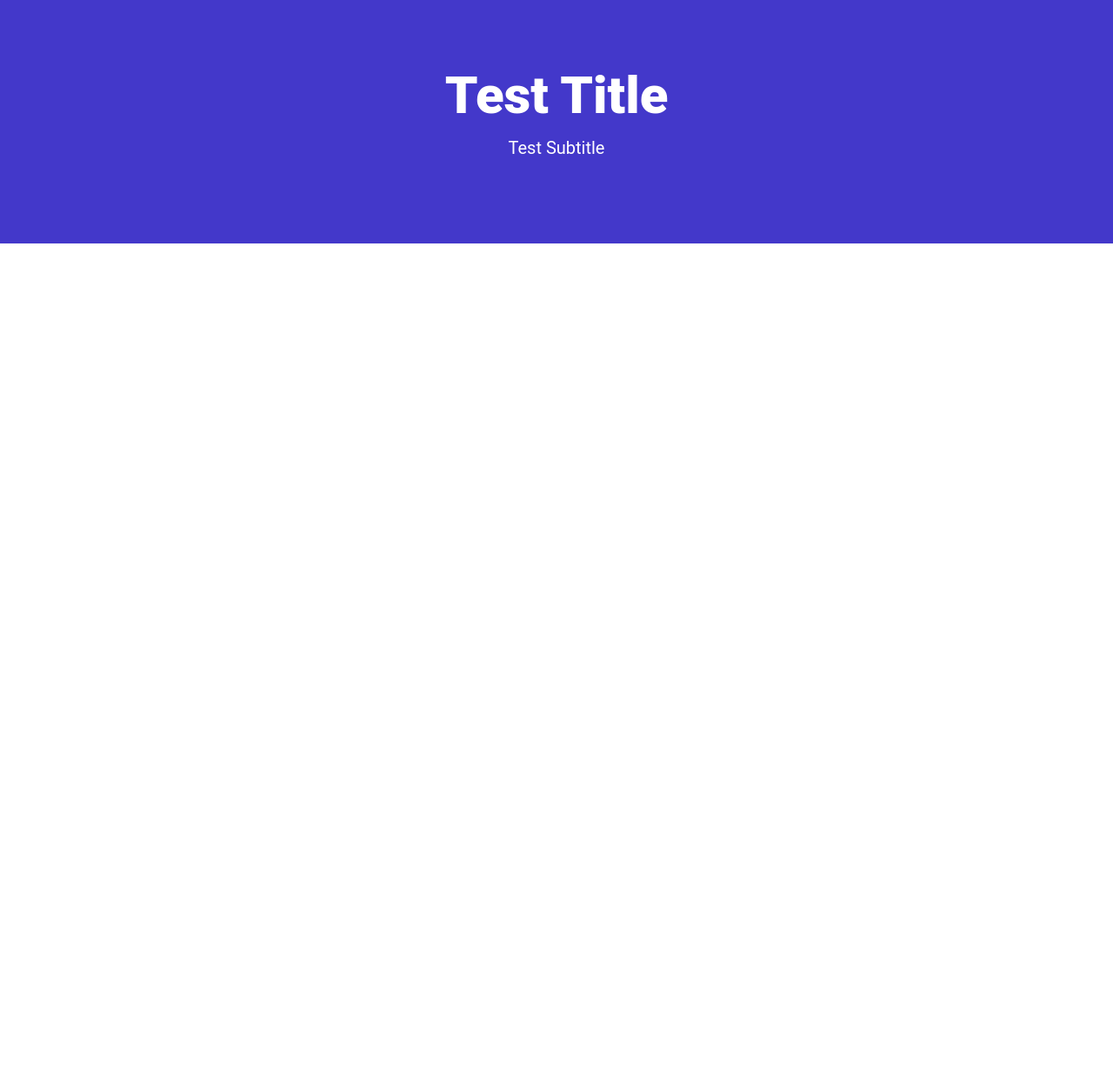
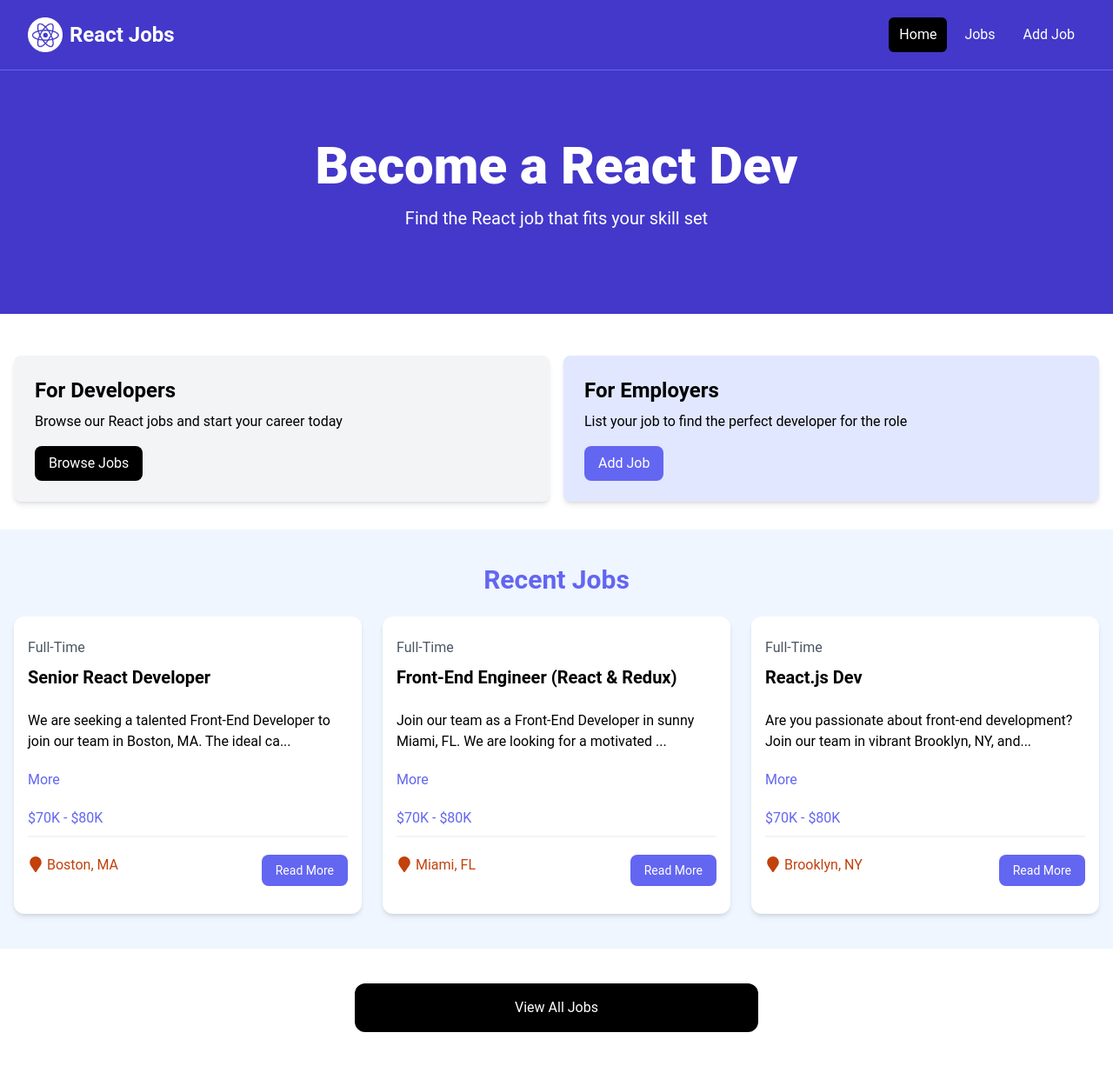
Before and after one commit to laxmi999/job-listing-react, a React (Vite) app: page / in a window 1280 px wide. Shown: the whole page at 87% size. Before the commit the page ends 800 px from the top, so only its background shows below. Built offline with nearby package versions, Linux system fonts and the light colour scheme.

Commit message:
react router

```diff
--- a/src/App.jsx
+++ b/src/App.jsx
@@ -5,15 +5,19 @@ import {
   createRoutesFromElements,
   RouterProvider,
 } from 'react-router-dom';
+import MainLayout from './layouts/MainLayout';
 import HomePage from './pages/HomePage';
-import Navbar from './components/Navbar';
-import Hero1 from './components/Hero1';
-import HomeCards from './components/HomeCards';
-import JobListings from './components/JobListings';
-import ViewAllJobs from './components/ViewAllJobs';
+import JobsPage from './pages/JobsPage';
+import NotFoundPage from './pages/NotFoundPage';
 
 const router = createBrowserRouter(
-  createRoutesFromElements(<Route index element={<HomePage />}></Route>)
+  createRoutesFromElements(
+    <Route path="/" element={<MainLayout />}>
+      <Route index element={<HomePage />} />
+      <Route path="/jobs" element={<JobsPage />} />
+      <Route path="*" element={<NotFoundPage />} />
+    </Route>
+  )
 );
 
 const App = () => {
--- a/src/components/Hero1.jsx
+++ b/src/components/Hero1.jsx
@@ -1,6 +1,9 @@
 import React from 'react';
 
-const Hero1 = ({ title = 'Test Title', subtitle = 'Test Subtitle' }) => {
+const Hero1 = ({
+  title = 'Become a React Dev',
+  subtitle = 'Find the React job that fits your skill set',
+}) => {
   return (
     <>
       <section className="bg-indigo-700 py-20 mb-4">
--- a/src/components/HomeCards.jsx
+++ b/src/components/HomeCards.jsx
@@ -1,4 +1,5 @@
 import React from 'react';
+import { Link } from 'react-router-dom';
 import Cards from './Cards';
 
 const HomeCards = () => {
@@ -12,12 +13,12 @@ const HomeCards = () => {
               <p className="mt-2 mb-4">
                 Browse our React jobs and start your career today
               </p>
-              <a
-                href="/jobs.html"
+              <Link
+                to="/jobs"
                 className="inline-block bg-black text-white rounded-lg px-4 py-2 hover:bg-gray-700"
               >
                 Browse Jobs
-              </a>
+              </Link>
             </Cards>
 
             <Cards bg="bg-indigo-100">
@@ -25,12 +26,12 @@ const HomeCards = () => {
               <p className="mt-2 mb-4">
                 List your job to find the perfect developer for the role
               </p>
-              <a
-                href="/add-job.html"
+              <Link
+                to="/add-job"
                 className="inline-block bg-indigo-500 text-white rounded-lg px-4 py-2 hover:bg-indigo-600"
               >
                 Add Job
-              </a>
+              </Link>
             </Cards>
           </div>
         </div>
--- a/src/components/JobListing.jsx
+++ b/src/components/JobListing.jsx
@@ -1,6 +1,7 @@
 import React from 'react';
 import { useState } from 'react';
 import { FaMapMarker } from 'react-icons/fa';
+import { Link } from 'react-router-dom';
 
 const JobListing = ({ job }) => {
   const [showFullDescription, setShowFullDescription] = useState(false);
@@ -35,12 +36,12 @@ const JobListing = ({ job }) => {
             <FaMapMarker className="inline text-lg mb-1 mr-1" />
             {job.location}
           </div>
-          <a
-            href={`/job/${job.id}`}
+          <Link
+            to={`/job/${job.id}`}
             className="h-[36px] bg-indigo-500 hover:bg-indigo-600 text-white px-4 py-2 rounded-lg text-center text-sm"
           >
             Read More
-          </a>
+          </Link>
         </div>
       </div>
     </div>
--- a/src/components/JobListings.jsx
+++ b/src/components/JobListings.jsx
@@ -3,17 +3,17 @@ import React from 'react';
 import JobListing from './JobListing';
 import jobs from '../jobs.json';
 
-const JobListings = () => {
-  const recentJobs = jobs.slice(0, 3);
+const JobListings = ({ isHome = false }) => {
+  const jobListings = isHome ? jobs.slice(0, 3) : jobs;
   return (
     <>
       <section className="bg-blue-50 px-4 py-10">
         <div className="container-xl lg:container m-auto">
           <h2 className="text-3xl font-bold text-indigo-500 mb-6 text-center">
-            Browse Jobs
+            {isHome ? 'Recent Jobs' : 'Browse Jobs'}
           </h2>
           <div className="grid grid-cols-1 md:grid-cols-3 gap-6">
-            {recentJobs.map((job) => (
+            {jobListings.map((job) => (
               <JobListing key={job.id} job={job} />
             ))}
           </div>
--- a/src/components/Navbar.jsx
+++ b/src/components/Navbar.jsx
@@ -1,7 +1,13 @@
 import React from 'react';
+import { NavLink } from 'react-router-dom';
 import logo from '../assets/images/logo.png';
 
 const Navbar = () => {
+  const linkClass = ({ isActive }) =>
+    isActive
+      ? 'bg-black text-white hover:bg-gray-900 hover:text-white rounded-md px-3 py-2'
+      : 'text-white hover:bg-gray-900 hover:text-white rounded-md px-3 py-2';
+
   return (
     <>
       <nav className="bg-indigo-700 border-b border-indigo-500">
@@ -9,35 +15,23 @@ const Navbar = () => {
           <div className="flex h-20 items-center justify-between">
             <div className="flex flex-1 items-center justify-center md:items-stretch md:justify-start">
               {/* <!-- Logo --> */}
-              <a
-                className="flex flex-shrink-0 items-center mr-4"
-                href="/index.html"
-              >
+              <NavLink className="flex flex-shrink-0 items-center mr-4" to="/">
                 <img className="h-10 w-auto" src={logo} alt="React Jobs" />
                 <span className="hidden md:block text-white text-2xl font-bold ml-2">
                   React Jobs
                 </span>
-              </a>
+              </NavLink>
               <div className="md:ml-auto">
                 <div className="flex space-x-2">
-                  <a
-                    href="/index.html"
-                    className="text-white bg-black hover:bg-gray-900 hover:text-white rounded-md px-3 py-2"
-                  >
+                  <NavLink to="/" className={linkClass}>
                     Home
-                  </a>
-                  <a
-                    href="/jobs.html"
-                    className="text-white hover:bg-gray-900 hover:text-white rounded-md px-3 py-2"
-                  >
+                  </NavLink>
+                  <NavLink to="/jobs" className={linkClass}>
                     Jobs
-                  </a>
-                  <a
-                    href="/add-job.html"
-                    className="text-white hover:bg-gray-900 hover:text-white rounded-md px-3 py-2"
-                  >
+                  </NavLink>
+                  <NavLink to="/add-job" className={linkClass}>
                     Add Job
-                  </a>
+                  </NavLink>
                 </div>
               </div>
             </div>
--- a/src/components/ViewAllJobs.jsx
+++ b/src/components/ViewAllJobs.jsx
@@ -1,14 +1,15 @@
 import React from 'react';
+import { Link } from 'react-router-dom';
 
 const ViewAllJobs = () => {
   return (
     <section className="m-auto max-w-lg my-10 px-6">
-      <a
-        href="/jobs"
+      <Link
+        to="/jobs"
         className="block bg-black text-white text-center py-4 px-6 rounded-xl hover:bg-gray-700"
       >
         View All Jobs
-      </a>
+      </Link>
     </section>
   );
 };
--- a/src/layouts/MainLayout.jsx
+++ b/src/layouts/MainLayout.jsx
@@ -0,0 +1,14 @@
+import React from 'react';
+import { Outlet } from 'react-router-dom';
+import Navbar from '../components/Navbar';
+
+const MainLayout = () => {
+  return (
+    <>
+      <Navbar />
+      <Outlet />
+    </>
+  );
+};
+
+export default MainLayout;
--- a/src/pages/HomePage.jsx
+++ b/src/pages/HomePage.jsx
@@ -1,10 +1,16 @@
 import React from 'react';
 import Hero1 from '../components/Hero1';
+import HomeCards from '../components/HomeCards';
+import JobListings from '../components/JobListings';
+import ViewAllJobs from '../components/ViewAllJobs';
 
 const HomePage = () => {
   return (
     <>
       <Hero1 />
+      <HomeCards />
+      <JobListings isHome={true} />
+      <ViewAllJobs />
     </>
   );
 };
--- /dev/null
+++ b/src/pages/JobsPage.jsx
@@ -0,0 +1,12 @@
+import React from 'react';
+import JobListings from '../components/JobListings';
+
+const JobsPage = () => {
+  return (
+    <section className="bg-blue-50">
+      <JobListings />
+    </section>
+  );
+};
+
+export default JobsPage;
--- /dev/null
+++ b/src/pages/NotFoundPage.jsx
@@ -0,0 +1,21 @@
+import React from 'react';
+import { Link } from 'react-router-dom';
+import { FaExclamationTriangle } from 'react-icons/fa';
+
+const NotFoundPage = () => {
+  return (
+    <section className="text-center flex flex-col justify-center items-center h-96">
+      <FaExclamationTriangle className="text-yellow-400 text-6xl mb-4" />
+      <h1 className="text-6xl font-bold mb-4">404 Not Found</h1>
+      <p className="text-xl mb-5">This page does not exist</p>
+      <Link
+        to="/index.html"
+        className="text-white bg-indigo-700 hover:bg-indigo-900 rounded-md px-3 py-2 mt-4"
+      >
+        Go Back
+      </Link>
+    </section>
+  );
+};
+
+export default NotFoundPage;
```
